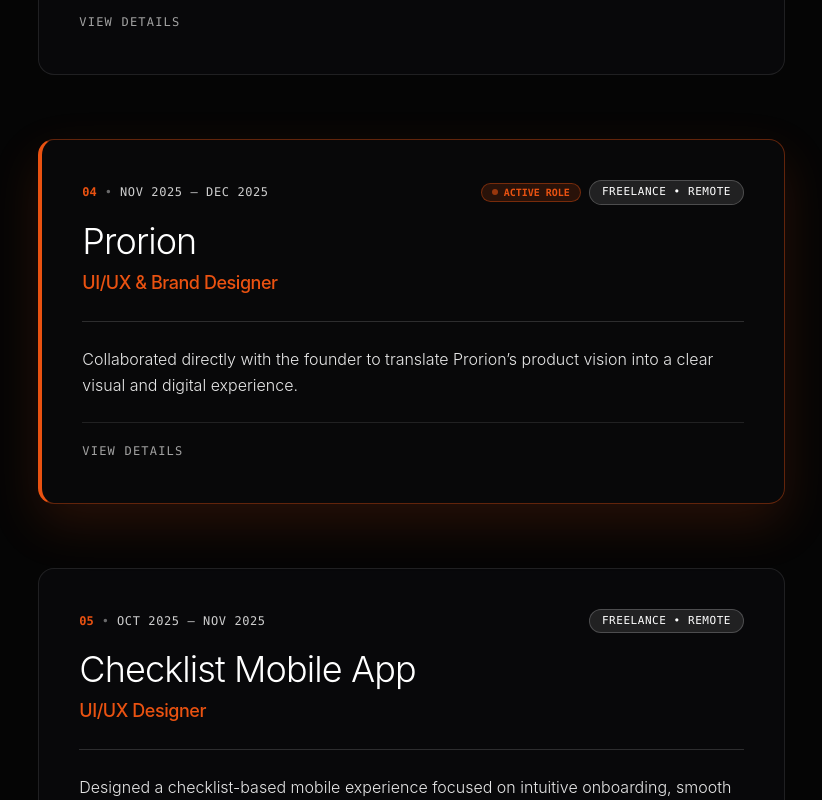
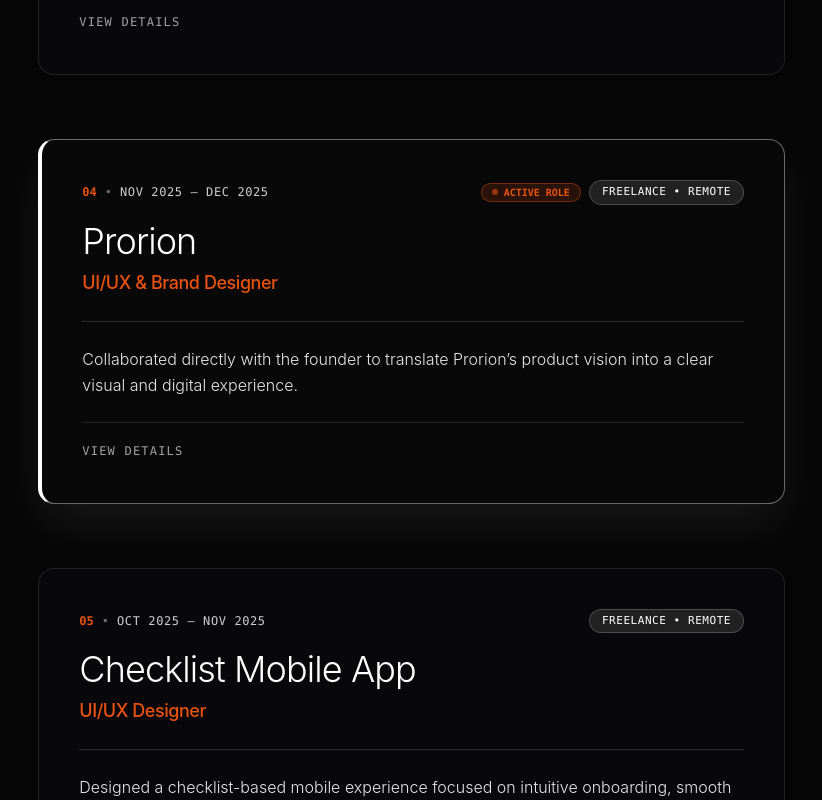
Before and after one commit to araspureh-glitch/humanshu-portfolio, a React (Vite) app: page /about in a window 1280 px wide. Shown: the part 3300-4100 px from the top of the page, without its empty margins (431-1253 px from the left). Built offline with nearby package versions, Linux system fonts and the light colour scheme.

Commit message:
style: replace active card orange border stroke with white border stroke

```diff
--- a/src/components/ui/timeline-02.jsx
+++ b/src/components/ui/timeline-02.jsx
@@ -257,7 +257,7 @@
                   transition={{ duration: 0.45, ease: [0.16, 1, 0.3, 1] }}
                   className={`p-6 sm:p-10 rounded-2xl border transition-all duration-500 space-y-6 group ${
                     isActive
-                      ? "bg-[#09090b]/90 border-[#EA5211]/40 shadow-[0_20px_50px_rgba(234,82,17,0.15)] border-l-4 border-l-[#EA5211]"
+                      ? "bg-[#09090b]/90 border-white/40 shadow-[0_20px_50px_rgba(255,255,255,0.08)] border-l-4 border-l-white"
                       : "bg-[#09090c]/80 border-white/10 opacity-90 hover:opacity-100"
                   }`}
                 >
```
